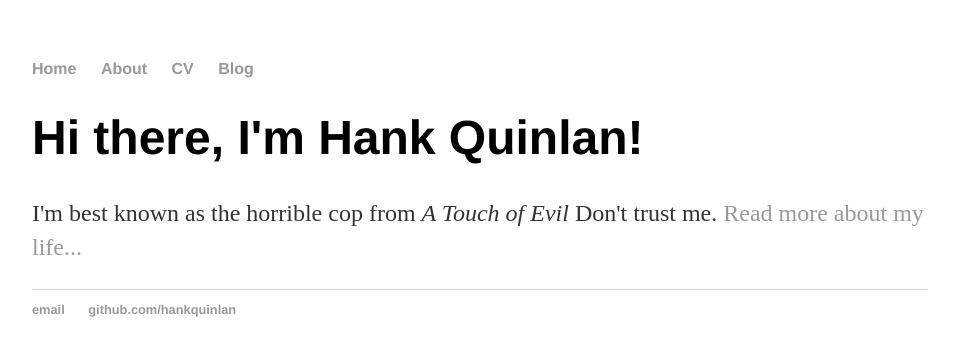
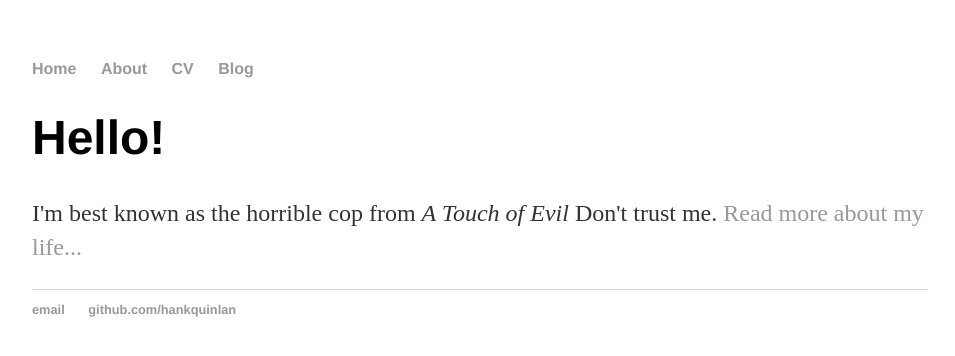
Before and after one commit to jonalee1/jonalee1.github.io, a Jekyll site: the page built from index.html, in a window 1280 px wide. Shown: the top 356 px of the page, without its empty margins (160-1115 px from the left). Built offline with Jekyll 4.4.1, drawn with Linux system fonts in a browser that asks for light colours.

Commit message:
Update index.html

```diff
--- a/index.html
+++ b/index.html
@@ -1,30 +1,8 @@
-<!DOCTYPE html>
-<html>
-	<head>
-		<title>Hank Quinlan, Horrible Cop</title>
-				<!-- link to main stylesheet -->
-		<link rel="stylesheet" type="text/css" href="/css/main.css">
-	</head>
-	<body>
-		<nav>
-    		<ul>
-        		<li><a href="/">Home</a></li>
-	        	<li><a href="/about">About</a></li>
-        		<li><a href="/cv">CV</a></li>
-        		<li><a href="/blog">Blog</a></li>
-    		</ul>
-		</nav>
-		<div class="container">
-    		<div class="blurb">
-        		<h1>Hi there, I'm Hank Quinlan!</h1>
-				<p>I'm best known as the horrible cop from <em>A Touch of Evil</em> Don't trust me. <a href="/about">Read more about my life...</a></p>
-    		</div><!-- /.blurb -->
-		</div><!-- /.container -->
-		<footer>
-    		<ul>
-        		<li><a href="mailto:hankquinlanhub@gmail.com">email</a></li>
-        		<li><a href="https://github.com/hankquinlan">github.com/hankquinlan</a></li>
-			</ul>
-		</footer>
-	</body>
-</html>
+---
+layout: default
+title: Professor Jonathan Lee
+---
+<div class="blurb">
+	<h1>Hello!</h1>
+	<p>I'm best known as the horrible cop from <em>A Touch of Evil</em> Don't trust me. <a href="/about">Read more about my life...</a></p>
+</div><!-- /.blurb -->
```
